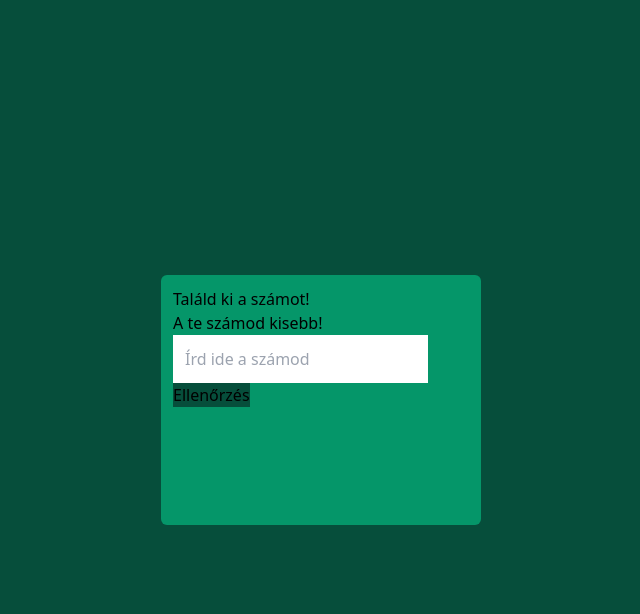
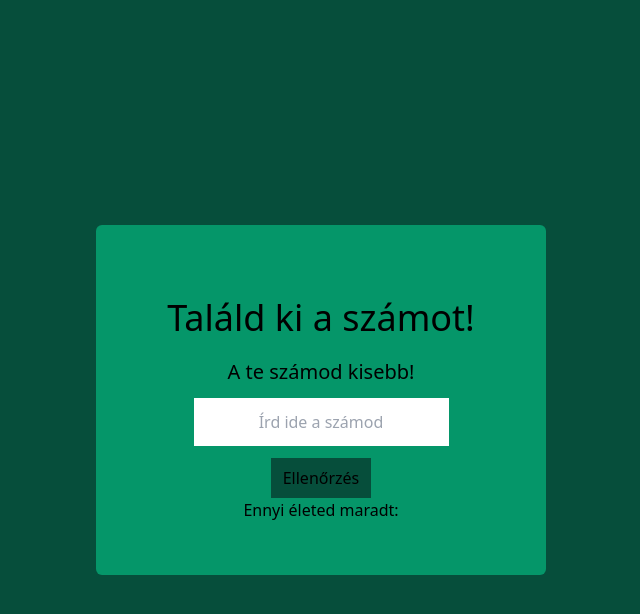
Before and after one commit to Bianka191122/numbers-project, a plain HTML site: page index.html in a window 1280 px wide. Both pictures are taken after a click on the button "Ellenőrzés". Shown: the whole page, without its empty margins (319-959 px from the left). Drawn offline with nearby package versions, Linux system fonts and the light colour scheme.

Commit message:
index valtoztatas

```diff
--- a/compare.js
+++ b/compare.js
@@ -1,5 +1,8 @@
 export function compare(userNumber, randNumber){
-    if(userNumber<randNumber){
+    if(userNumber<0 || userNumber>100){
+        return 'Helytelen szám!'
+    }
+    else if(userNumber<randNumber){
         return 'A te számod kisebb!'
     }
     else if(userNumber>randNumber){
--- a/index.html
+++ b/index.html
@@ -8,14 +8,16 @@
 </head>
 <body>
     <div class="bg-emerald-900 h-screen grid place-content-center">
-        <div class="w-[320px] h-[250px] bg-emerald-600 rounded-md p-3">
-            <h3>Találd ki a számot!</h3>
-            <div class="megoldas"></div>
+        <div class="w-[450px] h-[350px] bg-emerald-600 rounded-md p-3 flex flex-col items-center justify-center">
+            <h3 class="text-4xl text-center p-5">Találd ki a számot!</h3>
+            <div class="megoldas text-xl"></div>
             <div>
-                <input class="userSzam  p-3" type="text" placeholder="Írd ide a számod">
-                <button class="checkBtn  bg-emerald-900">Ellenőrzés</button>
+                <input class="userSzam  p-3 mb-3 mt-3 text-center" type="text" placeholder="Írd ide a számod">
             </div>
-            <div class="probalkozasok"></div>
+            <div>
+                <button class="checkBtn  bg-emerald-900 flex items-center justify-center p-3 w-[100px] h-[40px] hover:bg-emerald-800">Ellenőrzés</button>
+            </div>
+            <div class="probalkozasok">Ennyi életed maradt: </div>
         </div>
     </div>
     <script type="module" src="main.js"></script>
```
